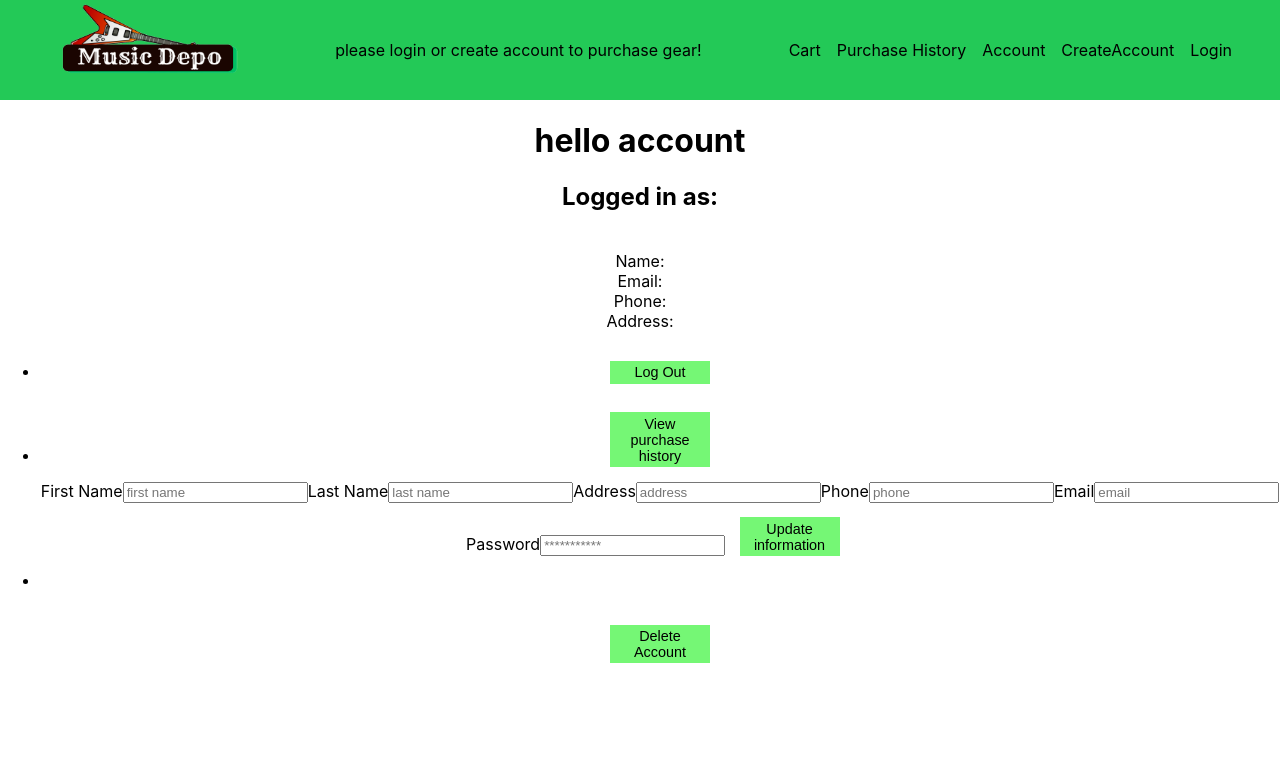
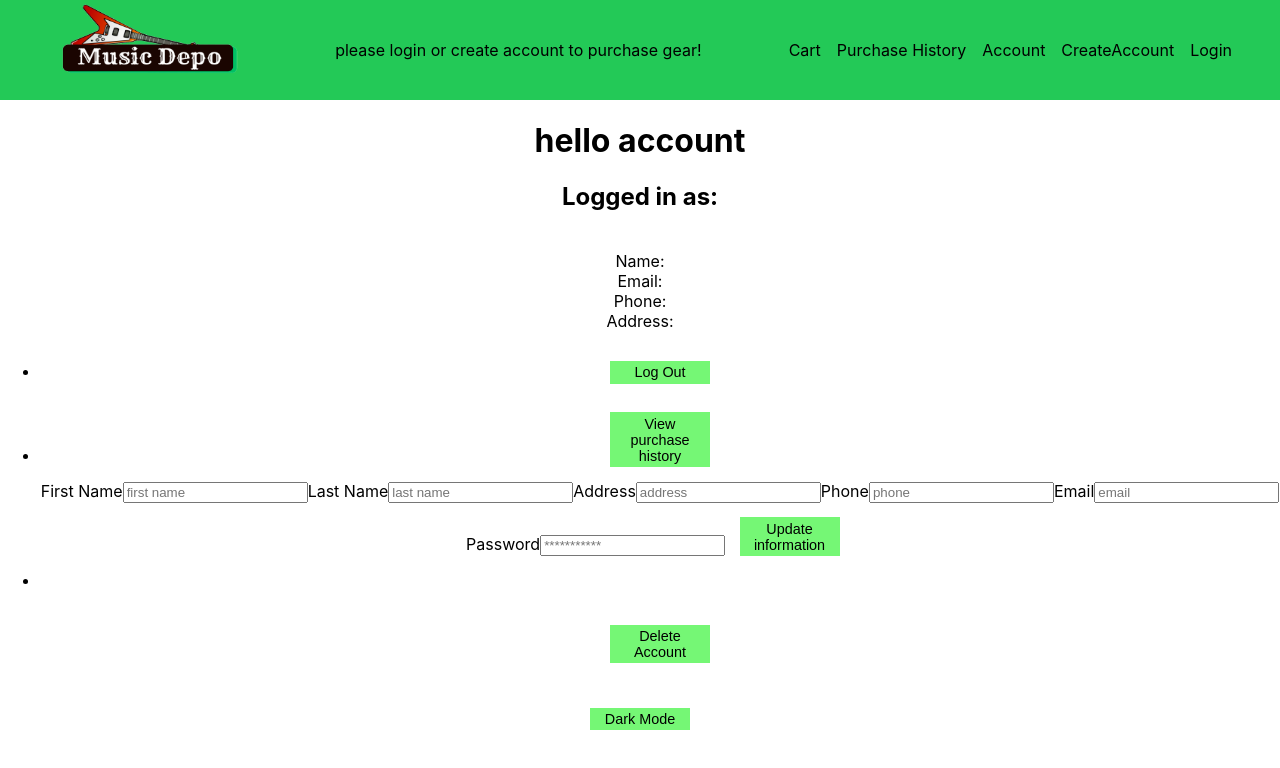
Before and after one commit to FrancoLepe/capstone-project-flatiron-music-depo, a React (Create React App) app in the folder client/: page /account in a window 1280 px wide. Shown: the top 768 px of the page. Built offline with nearby package versions, Linux system fonts and the light colour scheme; no server answers.

Commit message:
useContext works with dark mode theme

```diff
--- a/client/src/App.css
+++ b/client/src/App.css
@@ -36,3 +36,11 @@
     transform: rotate(360deg);
   }
 }
+
+.App.dark {
+  background-color: rgba(21, 21, 21, 0.827);
+  color: white;
+}
+
+/* .account.dark {
+  /* Additional styles for the dark theme */
--- a/client/src/App.js
+++ b/client/src/App.js
@@ -10,6 +10,7 @@ import CreateAccount from './components/CreateAccount';
 import ProductList from './components/ProductList';
 import ProductCard from './components/ProductCard';
 import PurchaseHistory from './components/PurchaseHistory';
+import ThemeContext from './ThemeContext';
 
 function App() {
 
@@ -22,6 +23,7 @@ function App() {
   const [cartItems, setCartIems]= useState([])
   const [myCartItems, setMyCartIems]= useState([])
   const [myPurchaseHistory, setMyPurchaseHistory]= useState([])
+  const [darkTheme, setDarkTheme] = useState(false);
 
   useEffect(() => {
     fetch('http://localhost:5555/customers')
@@ -162,8 +164,9 @@ function checkInProduct(product) {
 
 
   return (
-    <div className="App">
-      <Navbar currentCustomer={currentCustomer}/>
+    <div className={`App ${darkTheme ? 'dark' : ''}`}>
+      <ThemeContext.Provider value={{ darkTheme, setDarkTheme }}>
+          <Navbar currentCustomer={currentCustomer}/>
 
 
 
@@ -178,7 +181,7 @@ function checkInProduct(product) {
                 <Route path="/purchase-history" element={<PurchaseHistory />}/>
 
                 </Routes>
-
+          </ThemeContext.Provider>
     </div>
   );
 }
--- a/client/src/Components/Account.js
+++ b/client/src/Components/Account.js
@@ -1,11 +1,14 @@
-import React,  {useState } from "react";
+import React, { useContext, useState } from "react";
 import { useFormik } from "formik";
 import { useNavigate } from 'react-router-dom';
+import ThemeContext from '../ThemeContext';
 
 import * as yup from "yup";
 
 
 function Account({currentCustomer, setCurrentCustomer, onLogout, onDeleteAccount}) {
+
+    const { darkTheme, setDarkTheme } = useContext(ThemeContext);
 
     const navigate = useNavigate();
 
@@ -46,9 +49,15 @@ function Account({currentCustomer, setCurrentCustomer, onLogout, onDeleteAccount
   },
   });
 
+  const toggleTheme = () => {
+    setDarkTheme(!darkTheme);
+  };
+
+
 
     return (
-        <div>
+
+        <div className={`account ${darkTheme ? 'dark' : ''}`}>
           <h1>hello account</h1>
           <div>
                 <h2><b>Logged in as:</b></h2>
@@ -113,9 +122,10 @@ function Account({currentCustomer, setCurrentCustomer, onLogout, onDeleteAccount
               <li>
                 <br></br>
                 <br></br>
-              <button onClick={onDeleteAccount}  >Delete Account</button>
+              <button onClick={onDeleteAccount} >Delete Account</button>
               </li>
             </ul>
+            <button onClick={toggleTheme}>Dark Mode</button>
 
         </div>
   );
--- /dev/null
+++ b/client/src/ThemeContext.js
@@ -0,0 +1,6 @@
+import React from 'react';
+
+// Create the theme context
+const ThemeContext = React.createContext();
+
+export default ThemeContext;
```
Also changed, not shown: client/src/Components/PurchaseHistory.js (+37 -36 lines).
